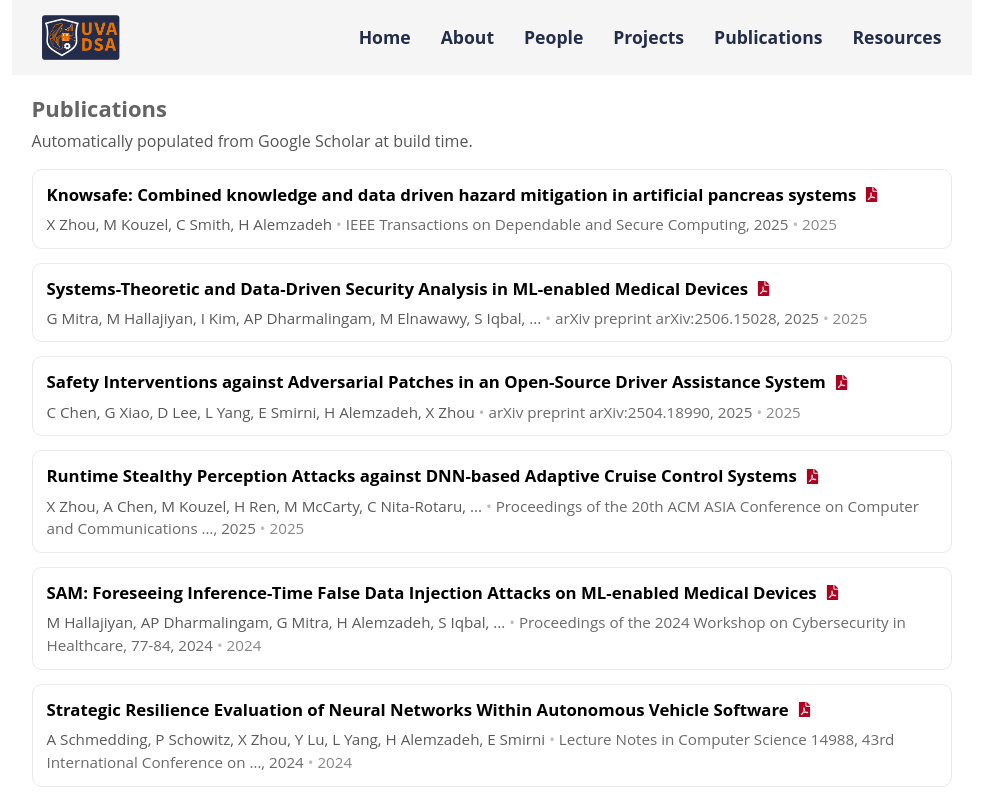
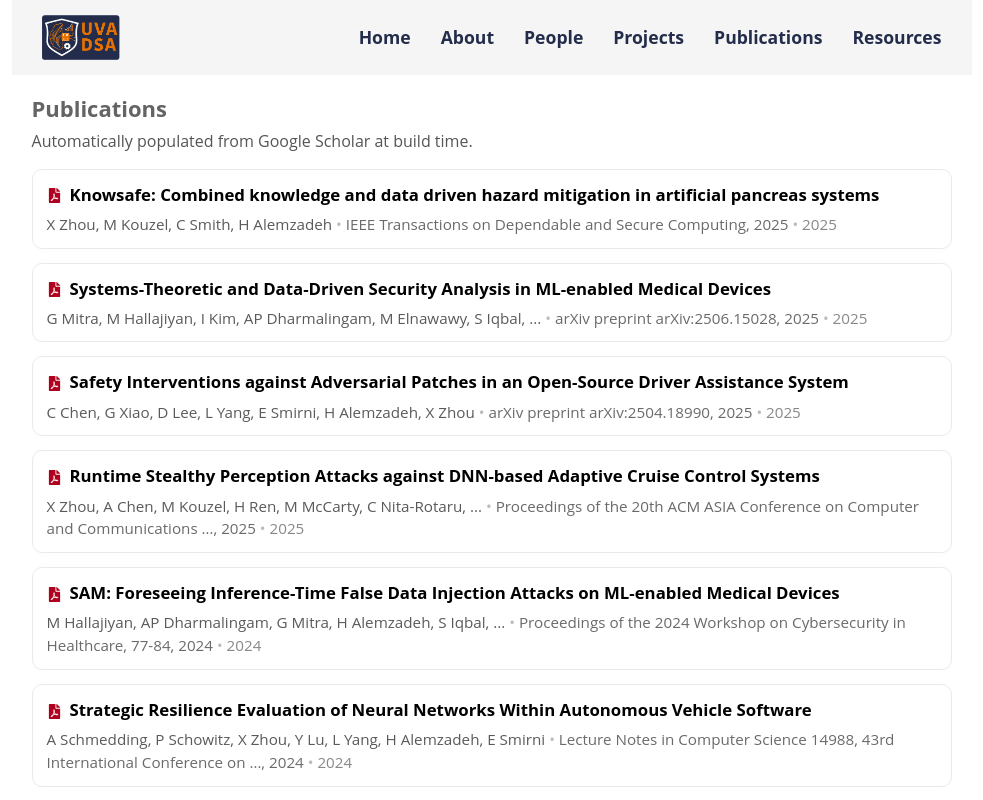
Before and after one commit to UVA-DSA/uva-dsa.github.io, a Next.js app in the folder uva-dsa/: page /publications in a window 1280 px wide. Shown: the top 800 px of the page, without its empty margins (141-1124 px from the left). Built offline with nearby package versions, Linux system fonts and the light colour scheme; no server answers.

Commit message:
fix ui issue with publications list

```diff
--- a/uva-dsa/public/publications.json
+++ b/uva-dsa/public/publications.json
@@ -1,6 +1,6 @@
 {
   "source": "google-scholar",
-  "generatedAt": "2025-11-11T19:42:39.854Z",
+  "generatedAt": "2025-11-11T20:05:50.889Z",
   "userId": "sXpmLxUAAAAJ",
   "items": [
     {
--- a/uva-dsa/src/app/publications/page.tsx
+++ b/uva-dsa/src/app/publications/page.tsx
@@ -73,7 +73,7 @@ export default function Publications() {
                 target="_blank"
                 rel="noopener noreferrer"
               >
-                {p.title} <FaFilePdf size={15} className="icon" />
+                <FaFilePdf size={15} className="icon" />{p.title}
               </a>
               <div className="publicationMeta">
                 {p.authors && <span className="authors">{p.authors}</span>}
--- a/uva-dsa/src/styles/globals.css
+++ b/uva-dsa/src/styles/globals.css
@@ -528,14 +528,14 @@ section.hero .heroTextWelcome {
   font-size: 1.05rem;
   color: #000000;
   font-weight: 700;
-  display: inline-flex;   /* keep icon on same line as title */
-  align-items: center;
-  gap: 8px;
+  display: inline; /* allow text to wrap naturally and align icon to last line */
 }
 /* react-icons within the title */
 .publicationTitle .icon {
-  flex: 0 0 auto;
   color: #b00020; /* subtle PDF red */
+  display: inline-block; /* ensure icon does not become its own line */
+  vertical-align: middle; /* align neatly with first line of text */
+  margin-right: 8px; /* spacing before the title text */
 }
 .publicationMeta {
   margin-top: 6px;
```
